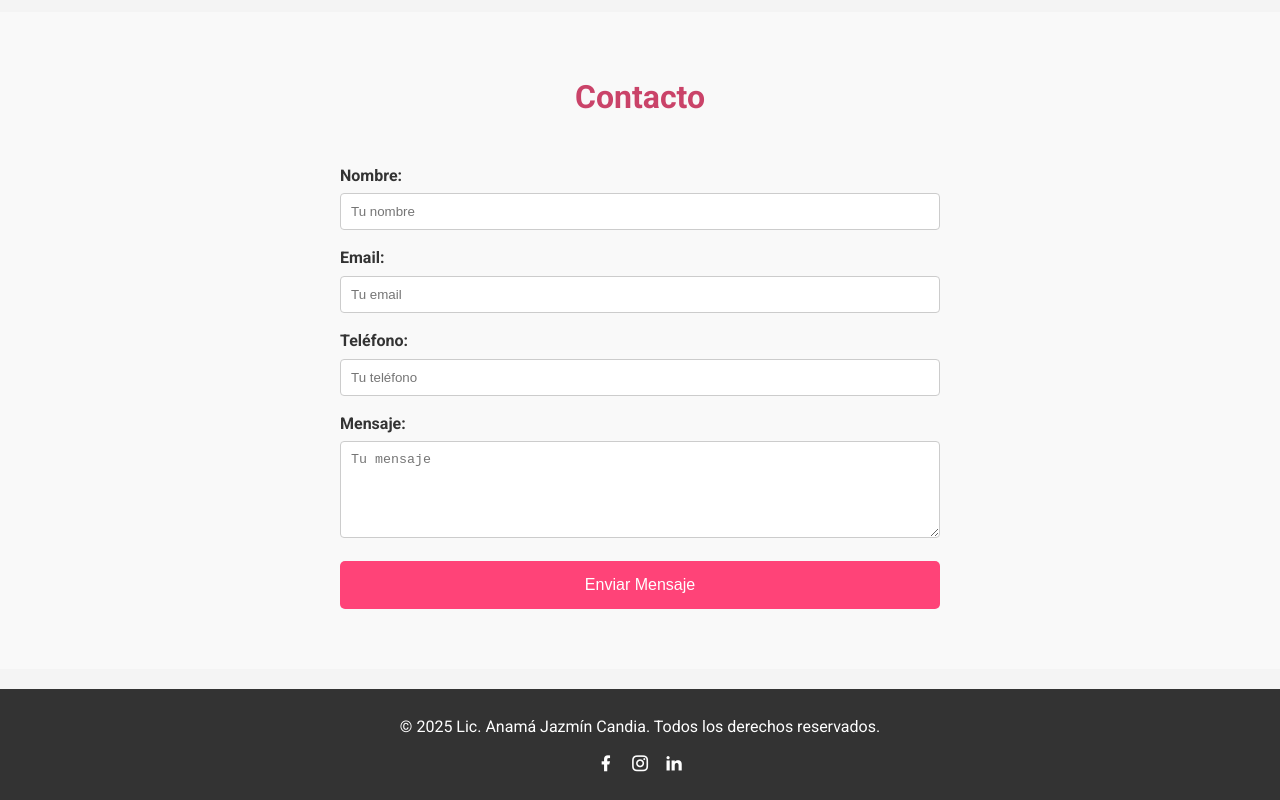
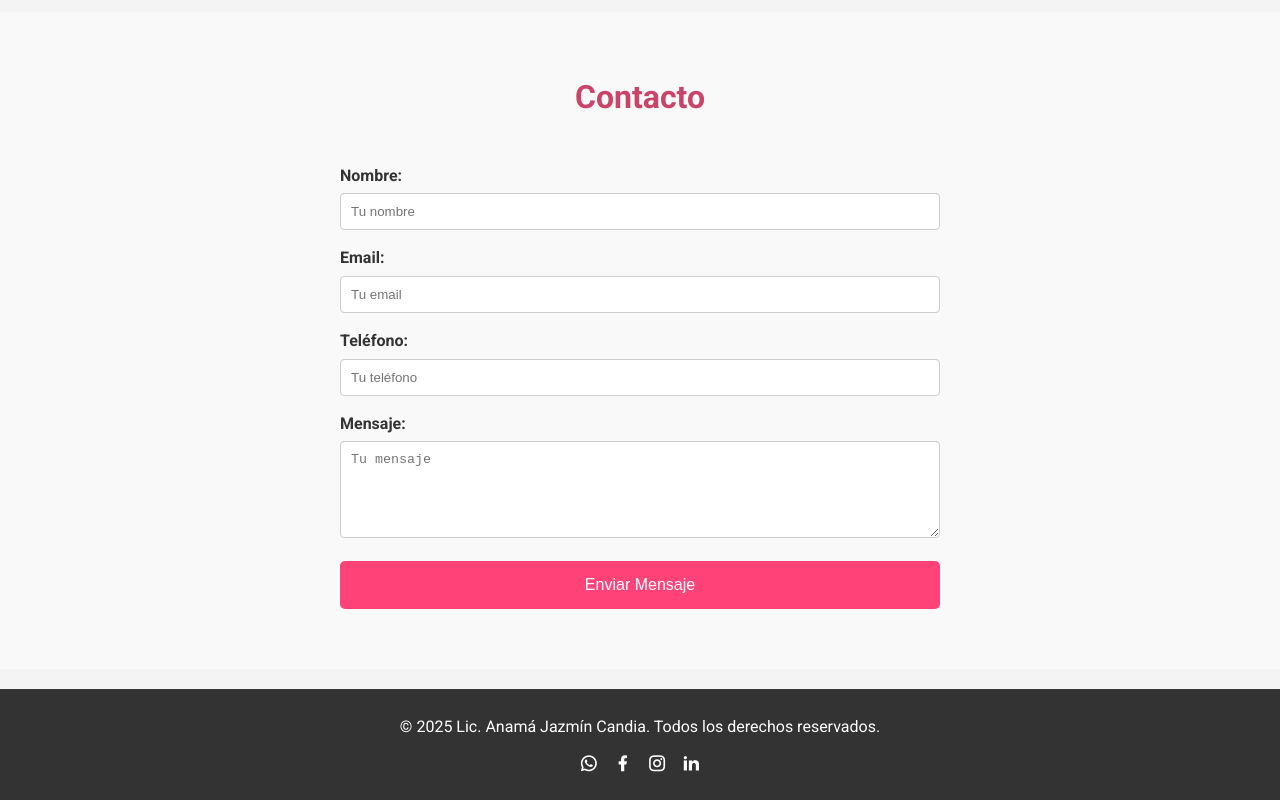
Before and after one commit to candiath/kine-landing, a plain HTML site: page index.html in a window 1280 px wide. Shown: the part 2878-3678 px from the top of the page. Drawn offline with nearby package versions, Linux system fonts and the light colour scheme.

Commit message:
Add WhatsApp shortcut to footer

```diff
--- a/index.html
+++ b/index.html
@@ -151,6 +151,7 @@
     <div class="container">
       <p>&copy; 2025 Lic. Anamá Jazmín Candia. Todos los derechos reservados.</p>
       <ul>
+        <li><a class="ri-whatsapp-line" href="https://wa.me/3754437216" title="WhatsApp"></a></li>
         <li><a class="ri-facebook-fill" href="https://www.facebook.com/anama.candia" title="Facebook"></a></li>
         <li><a class="ri-instagram-line" href="https://www.instagram.com/kinesiologa.anamacandia/" title="Instagram"></a></li>
         <li><a class="ri-linkedin-fill" href="#" title="LinkedIn"></a></li>
```
